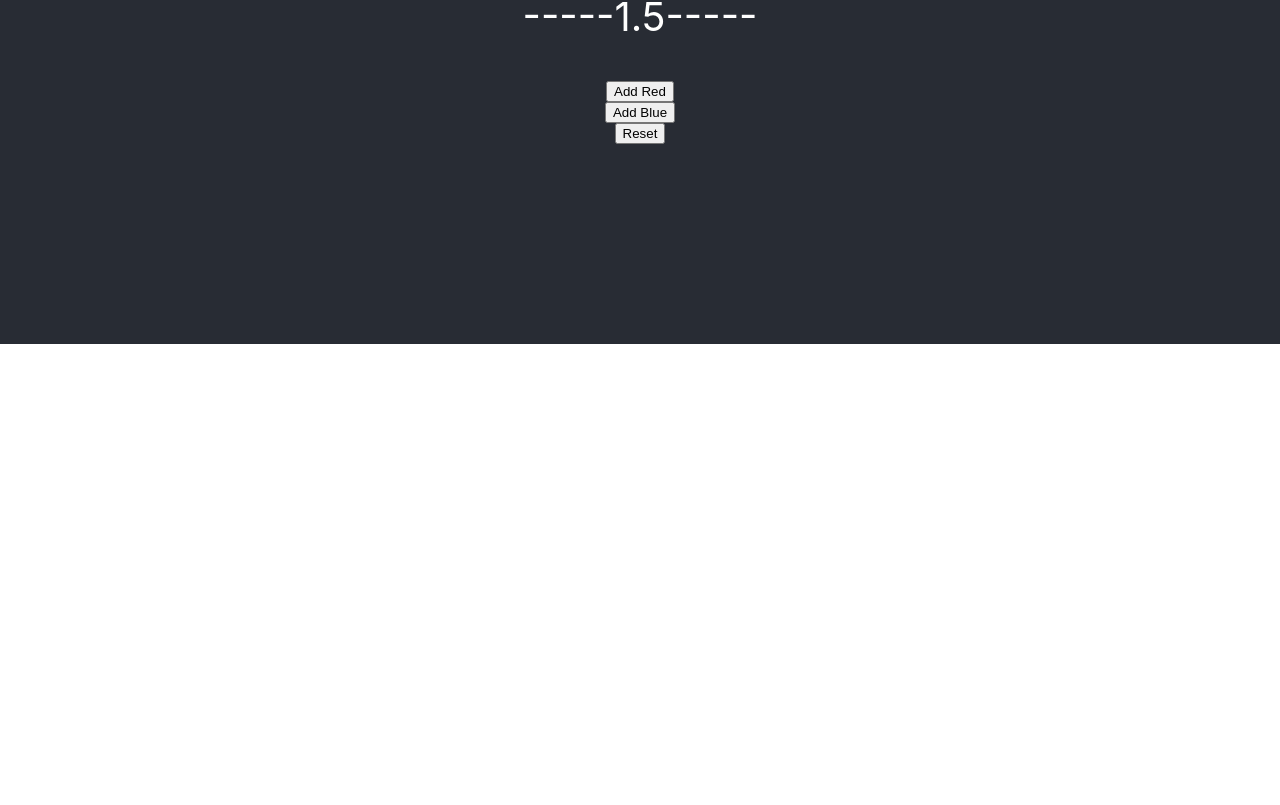
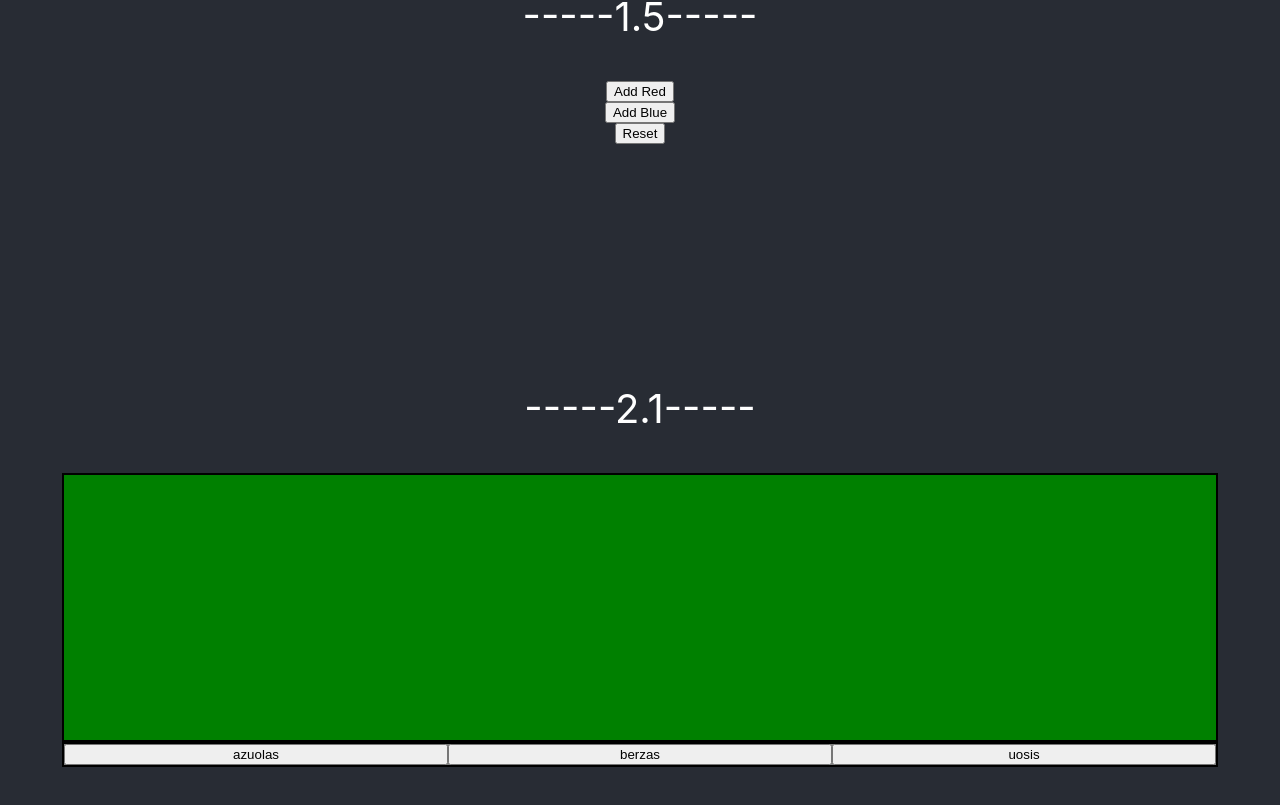
Before and after one commit to zasweted/home-work, a React (Create React App) app: page / in a window 1280 px wide. Shown: the part 1599-2404 px from the top of the page. Before the commit the page ends 1943 px from the top, so only its background shows below. Built offline with nearby package versions, Linux system fonts and the light colour scheme.

Commit message:
homework

```diff
--- a/src/App.css
+++ b/src/App.css
@@ -73,4 +73,32 @@
   background-color: #990000;
 }
 
+.green-field {
+  padding-top: 15px;
+  width: 90%;
+  height: 250px;
+  border: 2px solid #000;
+  background-color: green;
+  display: grid;
+  grid-template-columns: 1fr 1fr 1fr;
+
+}
+.button-container {
+  width: 90%;
+  height: auto;
+  border: 2px solid #000;
+  background-color: grey;
+  display: grid;
+  grid-template-columns: 1fr 1fr 1fr;
+  margin: 0 0 100px 0;
+}
+
+.oak-tree {
+  width: 60px;
+  height: 60px;
+  border: 1px solid #000;
+  background-color: brown;
+}
+
+
 /* Custom css start*/
--- a/src/App.jsx
+++ b/src/App.jsx
@@ -5,6 +5,7 @@ import DvigubasMigtukas from './Components/dvigubas-migtukas';
 import AddRemove from './Components/plius-minus';
 import AddCube from './Components/add-cube';
 import AddTwoCubes from './Components/add-two-cubes';
+import Trees from './Components/trees';
 
 
 
@@ -21,6 +22,7 @@ function App() {
             <AddRemove></AddRemove>
             <AddCube></AddCube>
             <AddTwoCubes></AddTwoCubes>
+            <Trees></Trees>
 
 
       </header>
--- /dev/null
+++ b/src/Components/trees.jsx
@@ -0,0 +1,38 @@
+import { useState } from "react";
+
+function Trees(){
+    const oakStyle = {fontSize: '20px'}
+    const [oakTree, setOakTree] = useState([]);
+    const addOakTree = () => {
+        setOakTree(x => [...x, ''])
+    }
+
+    return(
+
+        <>
+            <p style={{
+            fontSize: '40px',
+        }}>-----2.1-----</p>
+        <div className="green-field">
+            <div className="grass">
+
+                {
+                    oakTree.map((_, i) => <div className="oak-tree" key={i}><p style={oakStyle}>Azuolas</p></div>)
+                }
+
+            </div>
+            <div className="grass"></div>
+            <div className="grass"></div>
+        </div>
+        <div className="button-container">
+            <button onClick={addOakTree}>azuolas</button>
+            <button>berzas</button>
+            <button>uosis</button>
+        </div>
+        </>
+
+    );
+
+};
+
+export default Trees;
```
